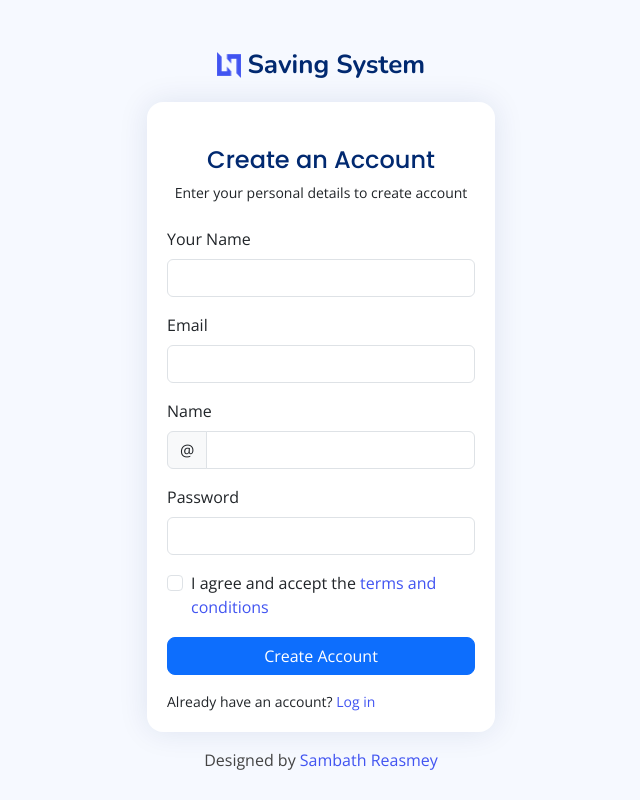
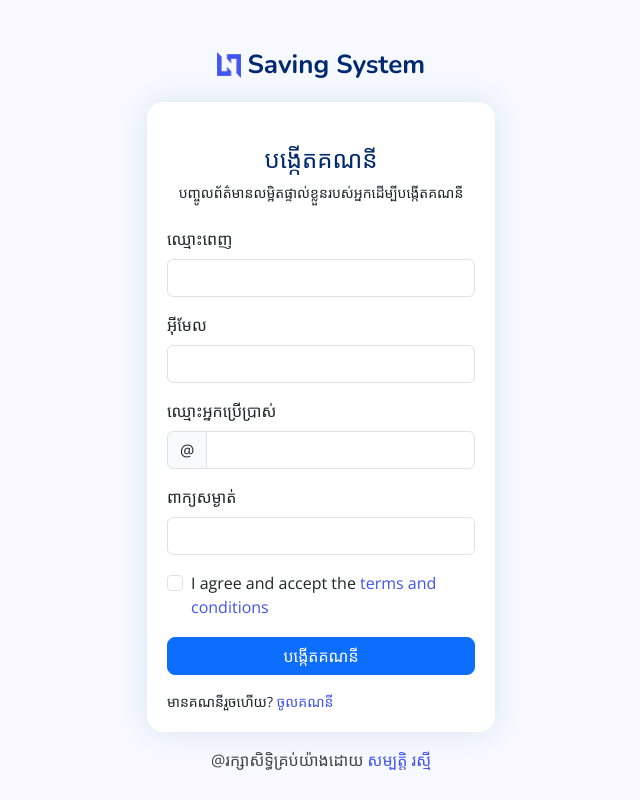
Before and after one commit to sambathreasmey/saving-helper-system, a Flask app: page /register in a window 1280 px wide. Shown: the whole page, without its empty margins (319-959 px from the left). Run offline with Flask 3, Linux system fonts and the light colour scheme; some libraries are stand-ins or nearby versions.

Commit message:
enhance user

```diff
--- a/app.py
+++ b/app.py
@@ -2,7 +2,7 @@ import datetime
 import os
 from flask import Flask, render_template, redirect, request, url_for, session, flash
 from flask_wtf import FlaskForm
-from wtforms import DateField, SelectField, StringField,PasswordField,SubmitField
+from wtforms import BooleanField, DateField, SelectField, StringField,PasswordField,SubmitField
 from wtforms.validators import DataRequired, Email
 from dotenv import load_dotenv
 
@@ -11,27 +11,30 @@ from internal_connector import RestConnector
 #Load environment
 load_dotenv()
 secret_key = os.getenv('app.secret_key')
+channel_id = "sambathreasmey"
 
 app = Flask(__name__)
 app.secret_key = secret_key
 
 class RegisterForm(FlaskForm):
-    user_name = StringField("Name",validators=[DataRequired()])
-    email_address = StringField("Email",validators=[DataRequired(), Email()])
-    password = PasswordField("Password",validators=[DataRequired()])
-    submit = SubmitField("Create Account")
+    full_name = StringField("ឈ្មោះពេញ",validators=[DataRequired()])
+    user_name = StringField("ឈ្មោះអ្នកប្រើប្រាស់",validators=[DataRequired()])
+    email_address = StringField("អ៊ីមែល",validators=[DataRequired(), Email()])
+    password = PasswordField("ពាក្យសម្ងាត់",validators=[DataRequired()])
+    submit = SubmitField("បង្កើតគណនី")
 
 class SavingDepositForm(FlaskForm):
     amount = StringField("ចំនួនទឹកប្រាក់", validators=[DataRequired()])
     currencyType = SelectField('ប្រភេទសាច់ប្រាក់', choices=[('USD', 'USD'), ('USD', 'KHR')])
     date = DateField('កាលបរិច្ឆេទ', format='%Y-%m-%d', default=datetime.date.today, validators=[DataRequired()])
     desc = StringField("កំណត់ចំណាំ")
+    isMoreDeposit = BooleanField("បន្ថែមលើប្រតិបត្តិចាស់ក្នុងថ្ងៃ")
     submit = SubmitField("បញ្ចូល")
 
 class LoginForm(FlaskForm):
-    username = StringField("Username",validators=[DataRequired()])
-    password = PasswordField("Password",validators=[DataRequired()])
-    submit = SubmitField("Login")
+    username = StringField("ឈ្មោះអ្នកប្រើប្រាស់",validators=[DataRequired()])
+    password = PasswordField("ពាក្យសម្ងាត់",validators=[DataRequired()])
+    submit = SubmitField("ចូលគណនី")
 
 @app.route('/')
 def index():
@@ -39,7 +42,7 @@ def index():
         user_id = session['user_id']
 
         req = {
-            "channel_id": "sambathreasmey"
+            "channel_id": channel_id
         }
         res = RestConnector.internal_app_api('partner', 'retrive_user', req, "POST")
         if res:
@@ -53,7 +56,7 @@ def index():
                             user_detail = user
 
                     req = {
-                        "channel_id": "sambathreasmey"
+                        "channel_id": channel_id
                     }
                     res = RestConnector.internal_app_api('saving', 'transaction_detail', req, "POST")
                     if res.status_code == 200:
@@ -74,14 +77,15 @@ def saving_deport():
             currencyType = form.currencyType.data
             date = form.date.data
             desc = form.desc.data
+            isMoreDeposit = form.isMoreDeposit.data
             req = {
                 "transaction_date": date.strftime('%Y-%m-%d'),
                 "amount": amount,
                 "transaction_desc": desc,
                 "user_id": session['user_id'],
                 "currency_type": currencyType,
-                "transaction_type": "normal",
-                "channel_id": "sambathreasmey"
+                "transaction_type": "saving_deposit_more" if isMoreDeposit else "saving_deposit",
+                "channel_id": channel_id
             }
             resp = RestConnector.internal_app_api('saving', 'deposit', req, "POST")
             if resp:
@@ -102,7 +106,7 @@ def delete_transaction_by_id(transaction_id):
     if 'user_id' in session:
         req = {
             "transaction_id": transaction_id,
-            "channel_id": "sambathreasmey"
+            "channel_id": channel_id
         }
         resp = RestConnector.internal_app_api('saving', 'delete_transaction_by_id', req, "DELETE")
         if resp:
@@ -121,8 +125,8 @@ def update_transaction_by_id(transaction_id):
             "amount": request.json.get("amount"),
             "transaction_desc": request.json.get("transaction_desc"),
             "currency_type": request.json.get("currency_type"),
-            "transaction_type": "normal",
-            "channel_id": "sambathreasmey"
+            "transaction_type": request.json.get("transaction_type"),
+            "channel_id": channel_id
         }
         resp = RestConnector.internal_app_api('saving', 'update_transaction_by_id', req, "PUT")
         if resp:
@@ -136,7 +140,7 @@ def update_transaction_by_id(transaction_id):
 def report():
     if 'user_id' in session:
         req = {
-                "channel_id": "sambathreasmey"
+                "channel_id": channel_id
             }
         res = RestConnector.internal_app_api('saving', 'transaction_detail', req, "POST")
         if res:
@@ -153,11 +157,13 @@ def report():
 def register():
     form = RegisterForm()
     if form.validate_on_submit():
+        full_name = form.full_name.data
         user_name = form.user_name.data
         email_address = form.email_address.data
         password = form.password.data
         req = {
-        "channel_id": "sambathreasmey",
+        "channel_id": channel_id,
+        "full_name": full_name,
         "user_name": user_name,
         "password": password,
         "email_address": email_address,
@@ -186,7 +192,7 @@ def login():
         username = form.username.data
         password = form.password.data
         req = {
-            "channel_id": "sambathreasmey",
+            "channel_id": channel_id,
             "user_name": username,
             "password": password
         }
@@ -196,14 +202,23 @@ def login():
                 data = res.json()
                 if data and data['status'] == 0:
                     session['user_id'] = username
+                    session['user_detail'] = data['data']
                     return redirect(url_for('index'))
                 else:
-                    flash("Login failed. Please check your username and password")
+                    flash("ការចូលបានបរាជ័យ។ សូមពិនិត្យមើលឈ្មោះអ្នកប្រើប្រាស់ និងពាក្យសម្ងាត់របស់អ្នក។")
                     return redirect(url_for('login'))
         flash("ប្រព័ន្ធមានបញ្ហារអាក់រអួល សូមព្យាយាមពេលក្រោយ")
         return redirect(url_for('login'))
 
     return render_template('login.html',form=form)
+
+@app.route('/onload')
+def onload():
+    req = {
+            "user_detail": session['user_detail'],
+            "user_name": session['user_id']
+        }
+    return req
 
 @app.route('/logout')
 def logout():
--- a/templates/register.html
+++ b/templates/register.html
@@ -70,34 +70,30 @@
                         </div>
                     {% endif %}
                     {% endwith %}
-                    <h5 class="card-title text-center pb-0 fs-4">Create an Account</h5>
-                    <p class="text-center small">Enter your personal details to create account</p>
+                    <h5 class="card-title text-center pb-0 fs-4">បង្កើតគណនី</h5>
+                    <p class="text-center small">បញ្ចូលព័ត៌មានលម្អិតផ្ទាល់ខ្លួនរបស់អ្នកដើម្បីបង្កើតគណនី</p>
                   </div>
 
                   <form class="row g-3 needs-validation" novalidate action="/register" method="POST">
                     {{ form.hidden_tag() }}
                     <div class="col-12">
-                      <label for="yourName" class="form-label">Your Name</label>
-                      <input type="text" name="name" class="form-control" id="yourName" required>
-                      <div class="invalid-feedback">Please, enter your name!</div>
+                      {{ form.full_name.label(for="full_name", class="form-label") }}
+                      {{ form.full_name(id="full_name", class="form-control") }}
+                      <div class="invalid-feedback">សូមបញ្ចូលឈ្មោះពេញរបស់អ្នក!</div>
                     </div>
 
                     <div class="col-12">
                         {{ form.email_address.label(for="email_address", class="form-label") }}
-                      <!-- <label for="yourEmail" class="form-label">Your Email</label> -->
                         {{ form.email_address(id="email_address", class="form-control") }}
-                      <!-- <input type="email" name="email" class="form-control" id="yourEmail" required> -->
-                      <div class="invalid-feedback">Please enter a valid Email adddress!</div>
+                      <div class="invalid-feedback">សូមបញ្ចូលអាសយដ្ឋានអ៊ីមែលត្រឹមត្រូវ!</div>
                     </div>
 
                     <div class="col-12">
                         {{ form.user_name.label(for="user_name", class="form-label") }}
-                      <!-- <label for="yourUsername" class="form-label">Username</label> -->
                       <div class="input-group has-validation">
                         <span class="input-group-text" id="inputGroupPrepend">@</span>
                         {{ form.user_name(id="user_name", class="form-control") }}
-                        <!-- <input type="text" name="username" class="form-control" id="yourUsername" required> -->
-                        <div class="invalid-feedback">Please choose a username.</div>
+                        <div class="invalid-feedback">សូមបញ្ចូលឈ្មោះអ្នកប្រើ!</div>
                       </div>
                     </div>
 
@@ -106,7 +102,7 @@
                       <!-- <label for="yourPassword" class="form-label">Password</label> -->
                         {{ form.password(id="password", class="form-control") }}
                       <!-- <input type="password" name="password" class="form-control" id="yourPassword" required> -->
-                      <div class="invalid-feedback">Please enter your password!</div>
+                      <div class="invalid-feedback">សូមពាក្យសម្ងាត់របស់អ្នក!</div>
                     </div>
 
                     <div class="col-12">
@@ -121,7 +117,7 @@
                       <!-- <button class="btn btn-primary w-100" type="submit">Create Account</button> -->
                     </div>
                     <div class="col-12">
-                      <p class="small mb-0">Already have an account? <a href="/login">Log in</a></p>
+                      <p class="small mb-0">មានគណនីរួចហើយ? <a href="/login">ចូលគណនី</a></p>
                     </div>
                   </form>
 
@@ -133,7 +129,7 @@
                 <!-- You can delete the links only if you purchased the pro version. -->
                 <!-- Licensing information: https://bootstrapmade.com/license/ -->
                 <!-- Purchase the pro version with working PHP/AJAX contact form: https://bootstrapmade.com/nice-admin-bootstrap-admin-html-template/ -->
-                Designed by <a href="https://bootstrapmade.com/">Sambath Reasmey</a>
+                @រក្សាសិទ្ធិគ្រប់យ៉ាងដោយ <a href="https://www.youtube.com/@brosmeyofficial">សម្បត្តិ រស្មី</a>
               </div>
 
             </div>
```
Also changed, not shown: templates/header.html (+31 -10 lines), templates/index.html (+7 -9 lines), templates/login.html (+7 -7 lines), templates/report.html (+13 -0 lines), templates/saving_deport.html (+9 -0 lines).
